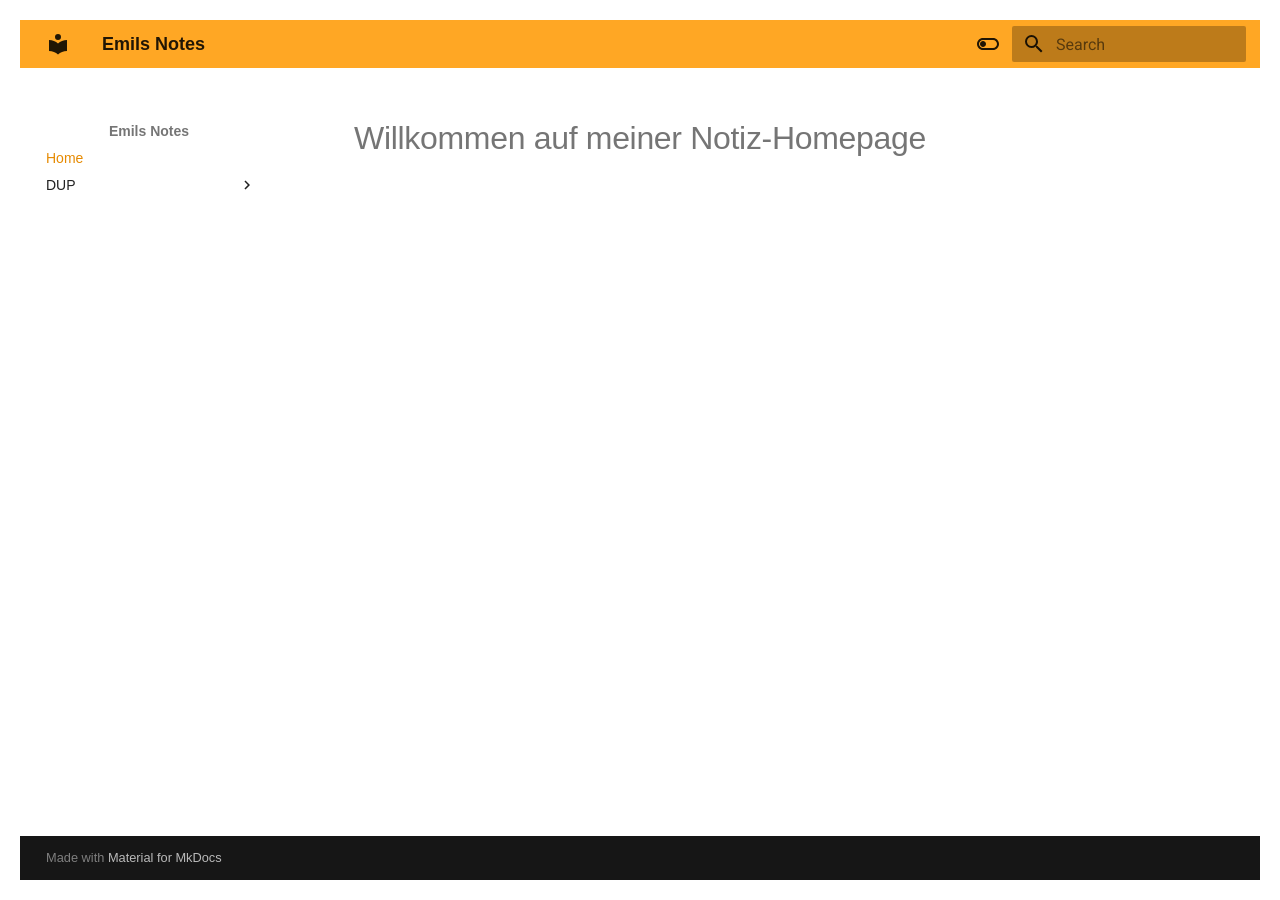
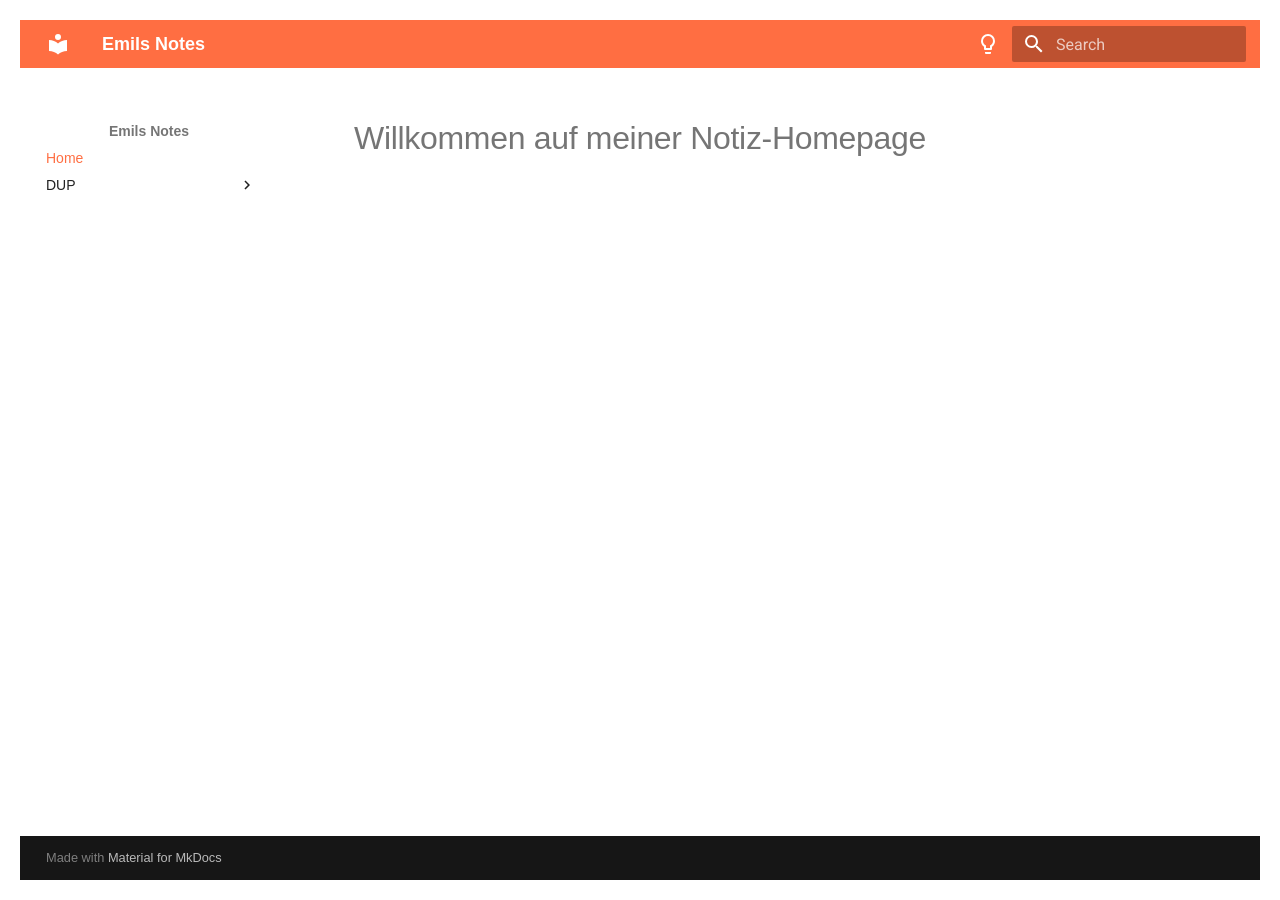
Before and after one commit to CodingEmil/ObsidianShared, an MkDocs documentation site: the page built from docs/index.md, in a window 1280 px wide. Built offline with MkDocs 1.6.1 and Material for MkDocs 9.7.7, drawn with Linux system fonts in a browser that asks for light colours.

Commit message:
Update mkdocs.yml

```diff
--- a/mkdocs.yml
+++ b/mkdocs.yml
@@ -7,20 +7,20 @@ theme:
     # Light mode
     - media: "(prefers-color-scheme: light)"
       scheme: default
-      primary: orange
+      primary: deep orange
       accent: indigo
       toggle:
-        icon: material/toggle-switch-off-outline
-        name: Switch to dark mode
+        icon: material/lightbulb-outline
+        name: Dark
 
     # Dark mode
     - media: "(prefers-color-scheme: dark)"
       scheme: slate
-      primary: orange
+      primary: deep orange
       accent: blue
       toggle:
-        icon: material/toggle-switch
-        name: Switch to light mode
+        icon: material/lightbulb
+        name: Light
 
 # Extensions
 markdown_extensions:
```
